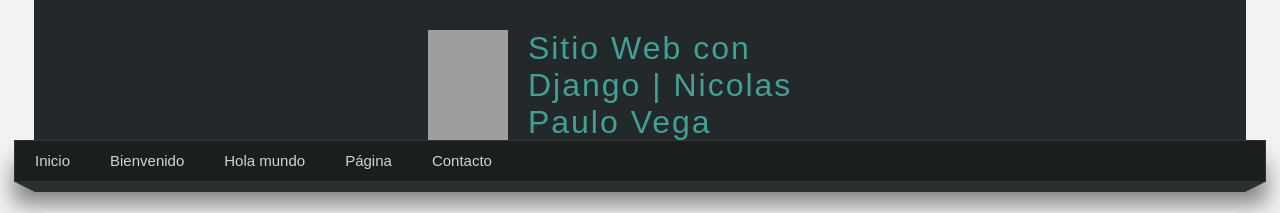
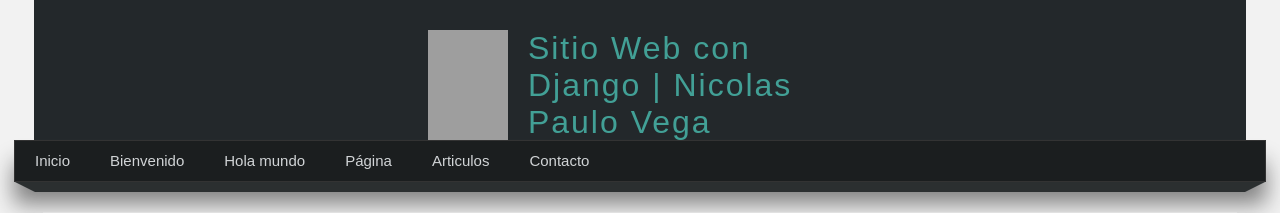
Before and after one commit to NicolasPauloVega/Django, a Django app: page /article/ in a window 1280 px wide. Shown: the top 213 px of the page. Run offline with Django 5.2, Linux system fonts and the light colour scheme; data comes from the database, SQL or seed files in the repository; grey boxes are pictures that could not be loaded.

Commit message:
articulos

```diff
--- a/my_app/templates/layout.html
+++ b/my_app/templates/layout.html
@@ -33,6 +33,9 @@
                 <a href="{% url 'pages' %}">Página</a>
             </li>
             <li>
+                <a href="{% url 'article' %}">Articulos</a>
+            </li>
+            <li>
                 <a href="{% url 'contact' 'Nicolas' 'Paulo Vega'%}">Contacto</a>
             </li>
         </ul>
```
